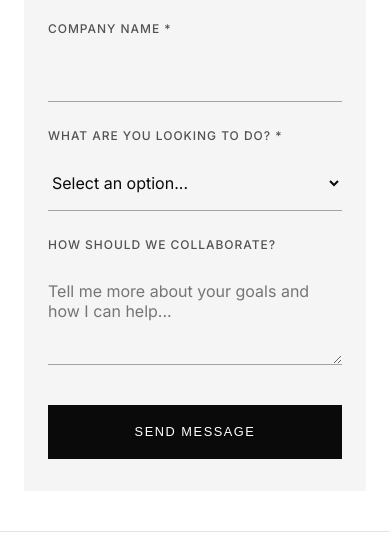
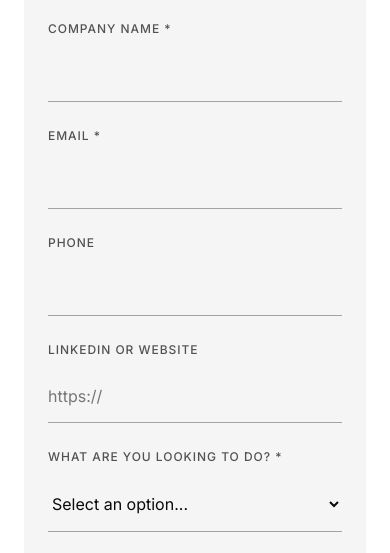
Before and after one commit to neilkpatel/mjgrowth, a plain HTML site: page index.html in a window 390 px wide. Shown: the part 5980-6533 px from the top of the page. Drawn offline with nearby package versions, Linux system fonts and the light colour scheme.

Commit message:
Add contact form fields: email (required), phone, LinkedIn/website
Co-Authored-By: Claude Opus 4.5 <noreply@anthropic.com>

```diff
--- a/index.html
+++ b/index.html
@@ -1509,6 +1509,22 @@
                         <input type="text" id="company" name="company" required>
                     </div>
 
+                    <div class="form-row">
+                        <div class="form-group">
+                            <label for="email">Email *</label>
+                            <input type="email" id="email" name="email" required>
+                        </div>
+                        <div class="form-group">
+                            <label for="phone">Phone</label>
+                            <input type="tel" id="phone" name="phone">
+                        </div>
+                    </div>
+
+                    <div class="form-group">
+                        <label for="website">LinkedIn or Website</label>
+                        <input type="url" id="website" name="website" placeholder="https://">
+                    </div>
+
                     <div class="form-group">
                         <label for="goal">What are you looking to do? *</label>
                         <select id="goal" name="goal" required>
```
